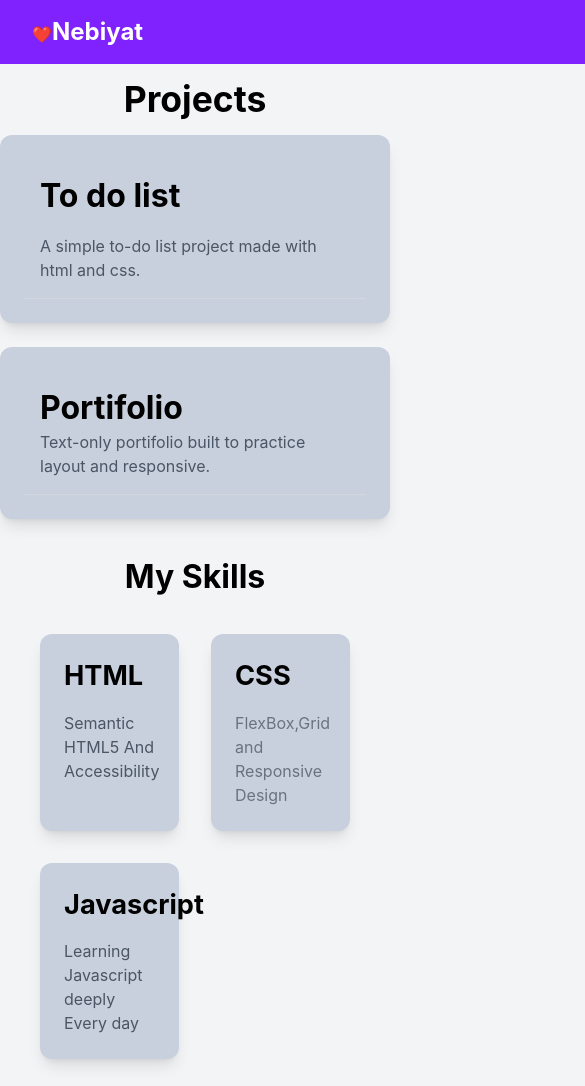
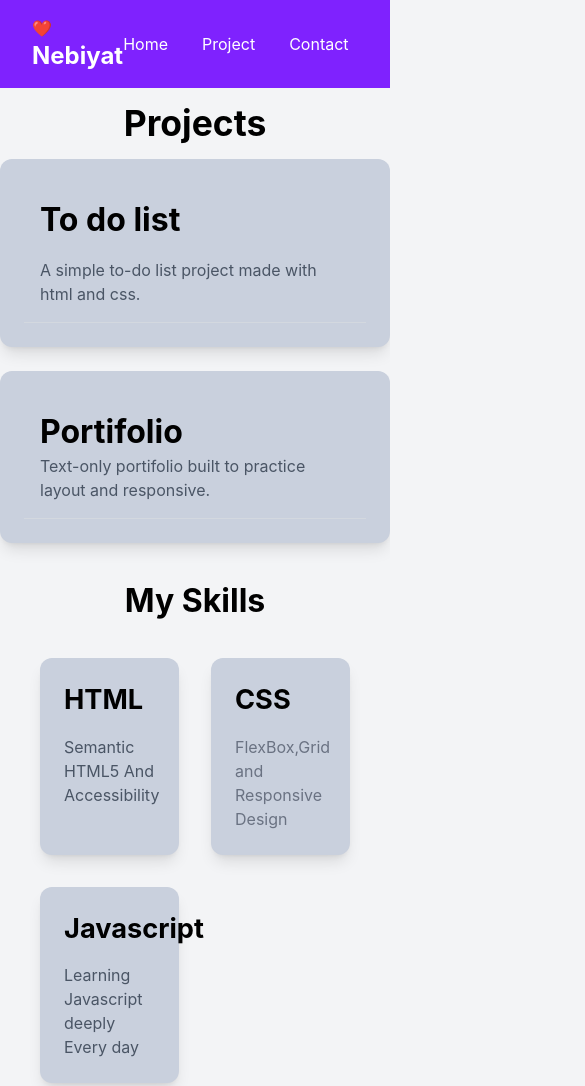
Before and after one commit to nebiyathawi-cell/Sheira-M1W1W2W3-Frist--activity, a website: page project.html in a window 390 px wide. Shown: the top 1086 px of the page, 585 px wide, since content can reach past the window. Drawn offline with Linux system fonts and the light colour scheme.

Commit message:
fixing responsivetiy of nav link at project.html

```diff
--- a/project.html
+++ b/project.html
@@ -9,7 +9,7 @@
 </head>
 <body class="bg-primary">
     <div>
-    <header class="bg-brand text-white px-8 py-4 flex justify-between items-center w-340">
+    <header class="bg-brand text-white px-8 py-4 flex justify-between items-center">
              <div class="logo">
                 ❤️<span class="font-bold text-2xl">Nebiyat</span>
         </div>
```
